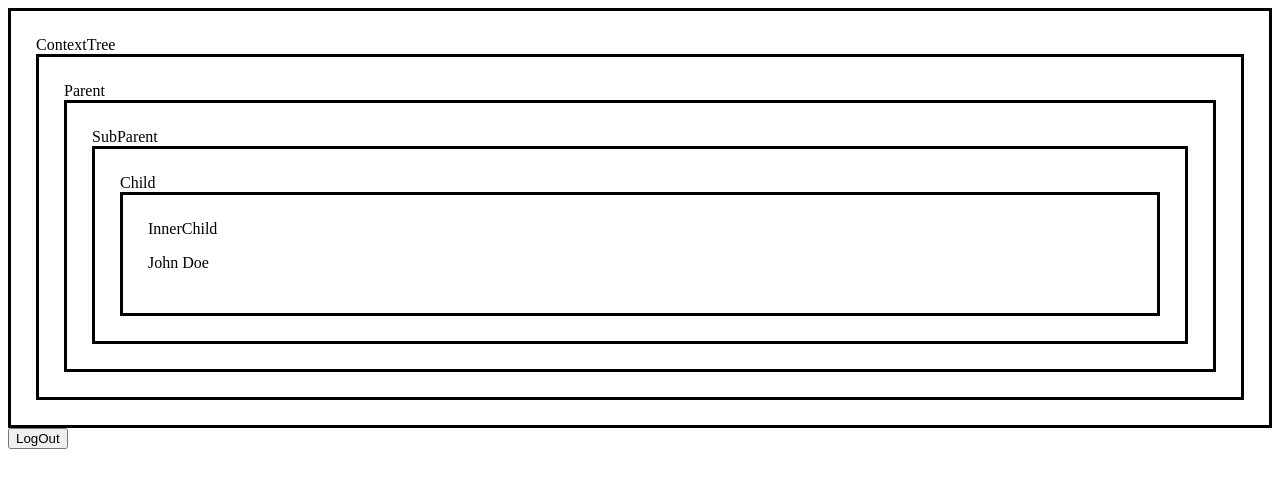
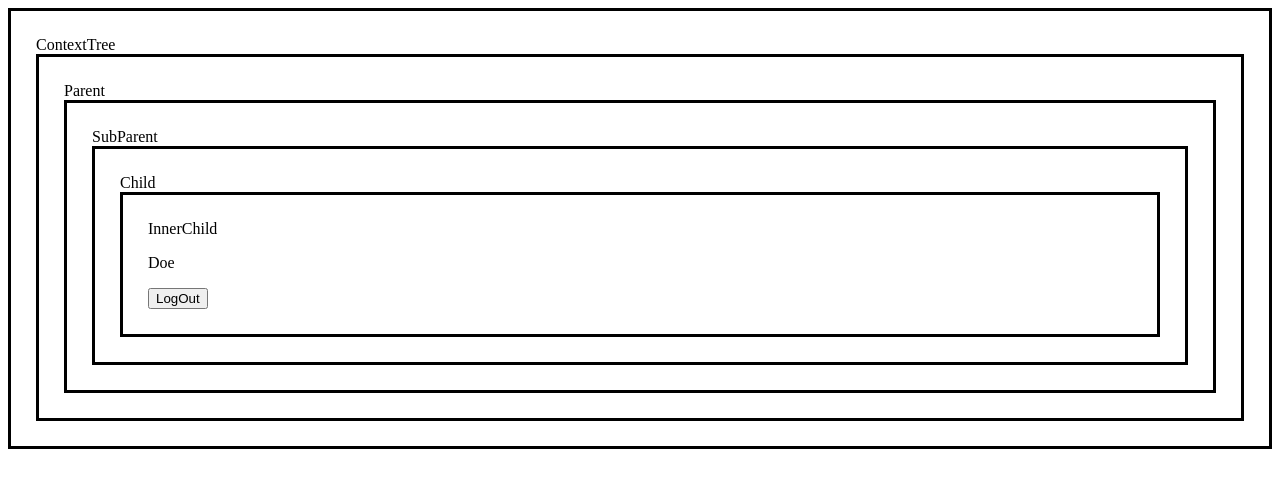
Before and after one commit to freshcodeAlice/pfm-2023-react-welcome, a React (Create React App) app: page / in a window 1280 px wide. Shown: the top 488 px of the page. Built offline with nearby package versions, Linux system fonts and the light colour scheme.

Commit message:
Context changing

```diff
--- a/src/App.js
+++ b/src/App.js
@@ -24,9 +24,9 @@
       render() {
         // console.log(ContextObj.Provider, ContextObj.Consumer)
         return (
-          <ContextObj.Provider value={this.state}>
+          <ContextObj.Provider value={[this.state, this.logOut]}>
             <ContextTree />
-            <button onClick={this.logOut}>LogOut</button>
+
           </ContextObj.Provider>
         )
       }
--- a/src/components/ContextTree/Parent/SubParent/Child/InnerChild/index.js
+++ b/src/components/ContextTree/Parent/SubParent/Child/InnerChild/index.js
@@ -5,14 +5,15 @@
     console.log('InnerChild re-render')
     return (
         <ContextObj.Consumer>
-            {(contextValue) => {
+            {([user, logOut]) => {
                 console.log('внутрішня функція-дитина, яка керує рендером компоненти')
                 return (
                     <div style={{ border: '3px solid black', padding: '25px' }}>
                         InnerChild
                         <p>
-                         {contextValue.user?.firstName} {contextValue.user?.lastName}
+                         {user?.firstName} {user.user?.lastName}
                         </p>
+                        <button onClick={logOut}>LogOut</button>
                     </div>
                 )
             }}
```
